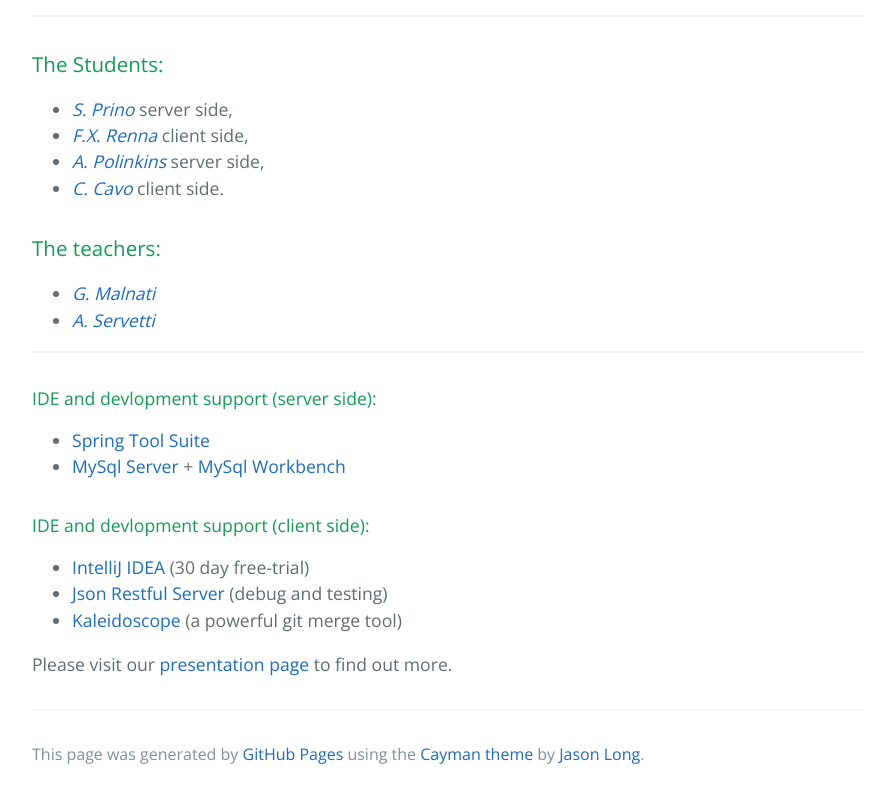
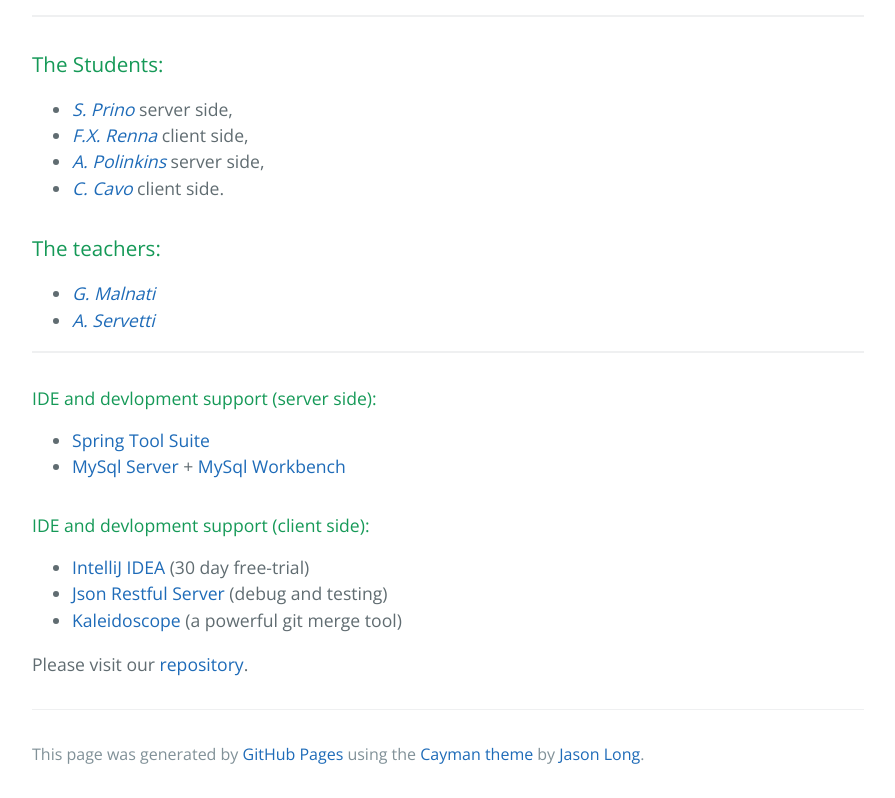
Before and after one commit to cristiano-c/cristiano-c.github.io, a plain HTML site: page index.html in a window 1280 px wide. Shown: the part 1249-2047 px from the top of the page, without its empty margins (192-1087 px from the left). Drawn offline with nearby package versions, Linux system fonts and the light colour scheme.

Commit message:
Update index.html

```diff
--- a/index.html
+++ b/index.html
@@ -69,7 +69,7 @@
 <li><a href="http://www.kaleidoscopeapp.com">Kaleidoscope</a> (a powerful git merge tool)</li>
 </ul>
 
-<p>Please visit our <a href="https://cristiano-c.github.io">presentation page</a> to find out more.</p>
+<p>Please visit our <a href="https://github.com/cristiano-c/progetto">repository</a>.</p>
 
 
       <footer class="site-footer">
```
